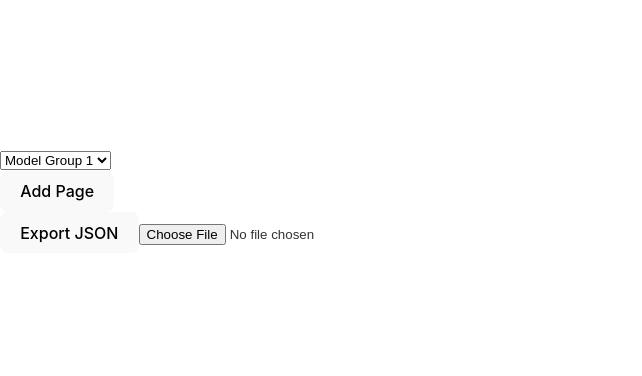
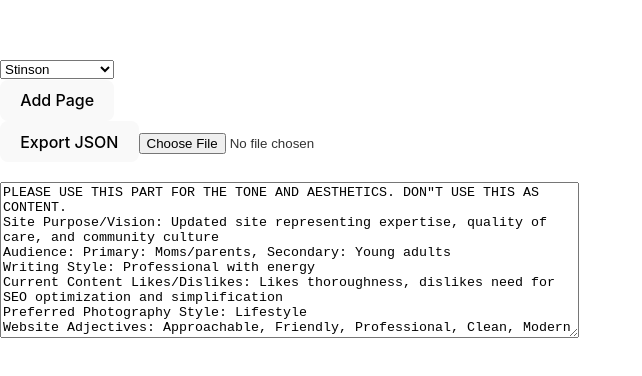
Before and after one commit to roostergrin/template-manager-ui, a React (Vite) app: page / in a window 1280 px wide. Shown: the part 200-576 px from the top of the page, without its empty margins (0-642 px from the left). Built offline with nearby package versions, Linux system fonts and the light colour scheme.

Commit message:
sets up template select

```diff
--- a/src/App.tsx
+++ b/src/App.tsx
@@ -2,17 +2,23 @@ import React, { useState } from 'react';
 import { SitemapSection, SitemapItem } from './types/SitemapTypes';
 import SitemapSectionComponent from './components/SitemapSection/SitemapSection';
 import './App.sass';
+import { initialModelGroups } from './modelGroups';
 
 const App: React.FC = () => {
   const [pages, setPages] = useState<SitemapSection[]>([]);
-  const [modelGroups, setModelGroups] = useState<string[][]>([
-    ['Model1', 'Model2', 'Model3'],
-    ['ModelA', 'ModelB', 'ModelC'],
-    ['ModelX', 'ModelY', 'ModelZ']
-  ]);
-  const [selectedModelGroupIndex, setSelectedModelGroupIndex] = useState<number>(0);
+  const [modelGroups, setModelGroups] = useState<Record<string, string[]>>(initialModelGroups);
+  const [selectedModelGroupKey, setSelectedModelGroupKey] = useState<string>(Object.keys(initialModelGroups)[0]);
+  const [adjustableParameters, setAdjustableParameters] = useState<string>(
+    `PLEASE USE THIS PART FOR THE TONE AND AESTHETICS. DON"T USE THIS AS CONTENT.
+Site Purpose/Vision: Updated site representing expertise, quality of care, and community culture
+Audience: Primary: Moms/parents, Secondary: Young adults
+Writing Style: Professional with energy
+Current Content Likes/Dislikes: Likes thoroughness, dislikes need for SEO optimization and simplification
+Preferred Photography Style: Lifestyle
+Website Adjectives: Approachable, Friendly, Professional, Clean, Modern`
+  );
 
-  const currentModels = modelGroups[selectedModelGroupIndex];
+  const currentModels = modelGroups[selectedModelGroupKey];
 
   const addPage = (newPage: SitemapSection) => {
     setPages([...pages, newPage]);
@@ -48,8 +54,9 @@ const App: React.FC = () => {
         wordpress_id: page.wordpress_id || '',
         model_query_pairs: page.items.map(item => [item.id, item.model, item.query])
       })),
-      selectedModelGroupIndex,
-      modelGroups
+      selectedModelGroupKey,
+      modelGroups,
+      adjustableParameters
     };
 
     console.log(exportData)
@@ -81,8 +88,11 @@ const App: React.FC = () => {
         }))
       }));
       setPages(newPages);
-      setSelectedModelGroupIndex(importedData.selectedModelGroupIndex);
+      setSelectedModelGroupKey(importedData.selectedModelGroupKey);
       setModelGroups(importedData.modelGroups);
+      if (importedData.adjustableParameters) {
+        setAdjustableParameters(importedData.adjustableParameters);
+      }
     } catch (error) {
       console.error('Error importing JSON:', error);
       // You might want to show an error message to the user here
@@ -93,12 +103,12 @@ const App: React.FC = () => {
     <div className="app">
       <div className="app__header">
         <select
-          value={selectedModelGroupIndex}
-          onChange={(e) => setSelectedModelGroupIndex(Number(e.target.value))}
+          value={selectedModelGroupKey}
+          onChange={(e) => setSelectedModelGroupKey(e.target.value)}
         >
-          {modelGroups.map((group, index) => (
-            <option key={index} value={index}>
-              Model Group {index + 1}
+          {Object.entries(modelGroups).map(([key, group]) => (
+            <option key={key} value={key}>
+              {key}
             </option>
           ))}
         </select>
@@ -160,6 +170,13 @@ const App: React.FC = () => {
             }
           }}
         />
+        <textarea
+          className="app__adjustable-parameters"
+          value={adjustableParameters}
+          onChange={(e) => setAdjustableParameters(e.target.value)}
+          rows={10}
+          style={{ width: '100%', marginTop: '20px' }}
+        />
       </div>
     </div>
   );
--- /dev/null
+++ b/src/modelGroups.ts
@@ -0,0 +1,4 @@
+export const initialModelGroups = {
+  'Stinson': ['Model1', 'Model2', 'Model3'],
+  'Haight-Ashbury': ['ModelA', 'ModelB', 'ModelC'],
+};
```
